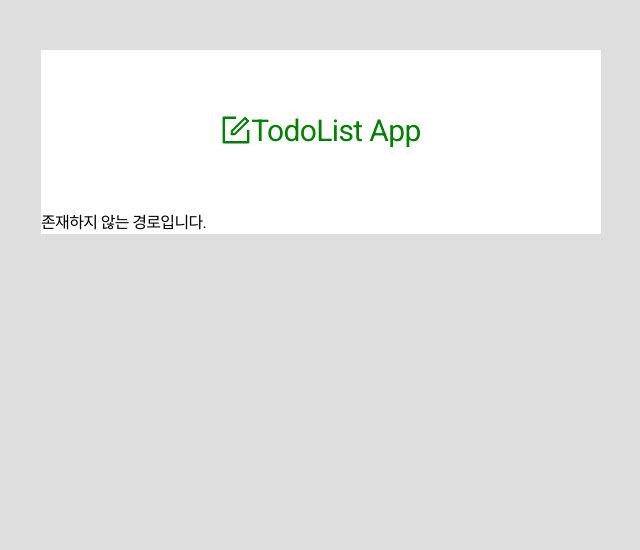
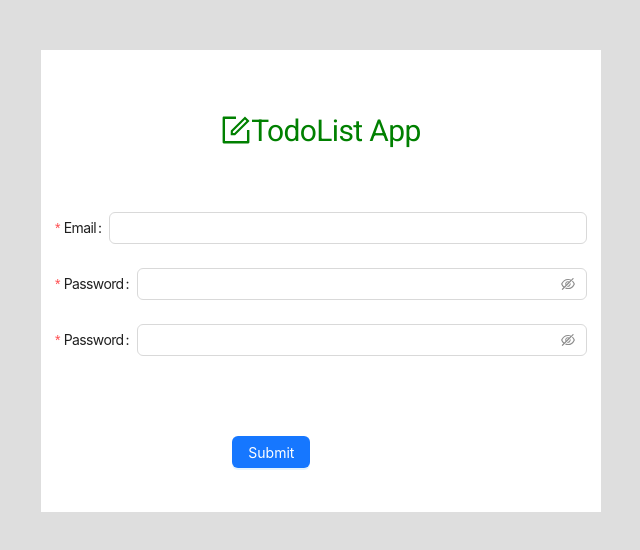
Before and after one commit to MaraisLee/ts_todo, a React (Create React App) app: page /join in a window 1280 px wide. Shown: the top 550 px of the page, without its empty margins (319-959 px from the left). Built offline with nearby package versions, Linux system fonts and the light colour scheme; no server answers; the database is empty.

Commit message:
로그인 구현중

```diff
--- a/src/App.css
+++ b/src/App.css
@@ -36,3 +36,15 @@
     transform: rotate(360deg);
   }
 }
+#components-form-demo-normal-login .login-form {
+  max-width: 300px;
+}
+#components-form-demo-normal-login .login-form-forgot {
+  float: right;
+}
+#components-form-demo-normal-login .ant-col-rtl .login-form-forgot {
+  float: left;
+}
+#components-form-demo-normal-login .login-form-button {
+  width: 100%;
+}
--- a/src/App.tsx
+++ b/src/App.tsx
@@ -1,10 +1,13 @@
 import * as css from "./styles/style";
+import "./App.css";
 import { FormOutlined } from "@ant-design/icons";
 import { CallBacksType, StatesType } from "./AppContainer";
 import { BrowserRouter, Routes, Route } from "react-router-dom";
 import Todo from "./pages/Todo";
 import NotFound from "./pages/NotFound";
 import TodoEdit from "./pages/TodoEdit";
+import Login from "./pages/Login";
+import Join from "./pages/Join";
 type propsType = {
   states: StatesType;
   callBacks: CallBacksType;
@@ -22,6 +25,9 @@ function App({ states, callBacks }: propsType) {
         </css.Inner>
         {/* 라우팅 영역 */}
         <Routes>
+          {/* 로그인 화면 */}
+          <Route path="/join" element={<Join />} />
+          <Route path="/login" element={<Login />} />
           {/* 첫화면 : 입력창, 목록창 */}
           <Route
             path="/"
--- a/src/AppContainer.tsx
+++ b/src/AppContainer.tsx
@@ -1,4 +1,4 @@
-import { fireDB } from "./firebase";
+import { auth, fireDB } from "./firebase";
 import { useEffect, useState } from "react";
 // 상태관리를 위한 객체복사 라이브러리
 import produce from "immer";
@@ -13,6 +13,10 @@ import {
   setDoc,
   updateDoc,
 } from "firebase/firestore";
+import {
+  createUserWithEmailAndPassword,
+  signInWithEmailAndPassword,
+} from "firebase/auth";
 
 export type TodoType = {
   uid: string;
@@ -48,7 +52,7 @@ const AppContainer = () => {
   // 상태데이터
   let initData: Array<TodoType> = [];
   // 로컬스토리지 이름
-  const localStorageName = "tstodo";
+  // const localStorageName = "tstodo";
 
   // firebase Storage 이름
   const firebaseStorageName = "tsmemo";
@@ -215,6 +219,38 @@ const AppContainer = () => {
   // 데이터목록
   const states: StatesType = { todoList };
 
+  // 사용자 기능
+  //  회원가입
+  const faJoin = (email: string, password: string) => {
+    createUserWithEmailAndPassword(auth, email, password)
+      .then((userCredential) => {
+        // Signed in
+        const user = userCredential.user;
+        console.log(user);
+      })
+      .catch((error) => {
+        const errorCode = error.code;
+        const errorMessage = error.message;
+        console.log("errCode : ", errorCode);
+        console.log("errMessage : ", errorMessage);
+      });
+  };
+  // 로그인
+  const fbLogin = (email: string, password: string) => {
+    signInWithEmailAndPassword(auth, email, password)
+      .then((userCredential) => {
+        // Signed in
+        const user = userCredential.user;
+        // ...
+      })
+      .catch((error) => {
+        const errorCode = error.code;
+        const errorMessage = error.message;
+        console.log("errCode : ", errorCode);
+        console.log("errMessage : ", errorMessage);
+      });
+  };
+
   useEffect(() => {
     getLocalData();
   }, []);
--- /dev/null
+++ b/src/pages/Join.tsx
@@ -0,0 +1,64 @@
+import { LockOutlined, UserOutlined } from "@ant-design/icons";
+import { Button, Checkbox, Form, Input } from "antd";
+
+const Join = () => {
+  const onFinish = (values: any) => {
+    console.log("Success:", values);
+  };
+
+  const onFinishFailed = (errorInfo: any) => {
+    console.log("Failed:", errorInfo);
+  };
+
+  return (
+    <div style={{ paddingBottom: 20 }}>
+      <Form
+        name="basic"
+        labelCol={{}}
+        wrapperCol={{}}
+        style={{ maxWidth: "95%", margin: "0 auto" }}
+        initialValues={{ remember: true }}
+        onFinish={onFinish}
+        onFinishFailed={onFinishFailed}
+        autoComplete="off"
+      >
+        <Form.Item
+          label="Email"
+          name="email"
+          rules={[{ required: true, message: "Please input your username!" }]}
+        >
+          <Input />
+        </Form.Item>
+
+        <Form.Item
+          label="Password"
+          name="password"
+          rules={[{ required: true, message: "Please input your password!" }]}
+        >
+          <Input.Password />
+        </Form.Item>
+        <Form.Item
+          label="Password"
+          name="password2"
+          rules={[{ required: true, message: "Please input your password!" }]}
+        >
+          <Input.Password />
+        </Form.Item>
+
+        <Form.Item
+          name="remember"
+          valuePropName="checked"
+          wrapperCol={{ offset: 8, span: 16 }}
+        ></Form.Item>
+
+        <Form.Item wrapperCol={{ offset: 8, span: 16 }}>
+          <Button type="primary" htmlType="submit">
+            Submit
+          </Button>
+        </Form.Item>
+      </Form>
+    </div>
+  );
+};
+
+export default Join;
--- a/src/pages/Login.tsx
+++ b/src/pages/Login.tsx
@@ -1,7 +1,64 @@
-import React from "react";
+import { LockOutlined, UserOutlined } from "@ant-design/icons";
+import { Button, Checkbox, Form, Input } from "antd";
+import { Link } from "react-router-dom";
 
 const Login = () => {
-  return <div>Login</div>;
+  const onFinish = (values: any) => {
+    console.log("Received values of form: ", values);
+  };
+  const onFinishFailed = (errorInfo: any) => {
+    console.log("Failed:", errorInfo);
+  };
+  return (
+    <div style={{ paddingBottom: 20 }}>
+      <Form
+        name="normal_login"
+        className="login-form"
+        initialValues={{ remember: true }}
+        onFinish={onFinish}
+      >
+        <Form.Item
+          name="username"
+          rules={[{ required: true, message: "Please input your Username!" }]}
+        >
+          <Input
+            prefix={<UserOutlined className="site-form-item-icon" />}
+            placeholder="Username"
+          />
+        </Form.Item>
+        <Form.Item
+          name="password"
+          rules={[{ required: true, message: "Please input your Password!" }]}
+        >
+          <Input
+            prefix={<LockOutlined className="site-form-item-icon" />}
+            type="password"
+            placeholder="Password"
+          />
+        </Form.Item>
+        <Form.Item>
+          <Form.Item name="remember" valuePropName="checked" noStyle>
+            <Checkbox>Remember me</Checkbox>
+          </Form.Item>
+
+          <Link to="/" className="login-form-forgot">
+            Forgot password
+          </Link>
+        </Form.Item>
+
+        <Form.Item>
+          <Button
+            type="primary"
+            htmlType="submit"
+            className="login-form-button"
+          >
+            Log in
+          </Button>
+          Or <Link to="/join">register now!</Link>
+        </Form.Item>
+      </Form>
+    </div>
+  );
 };
 
 export default Login;
```
